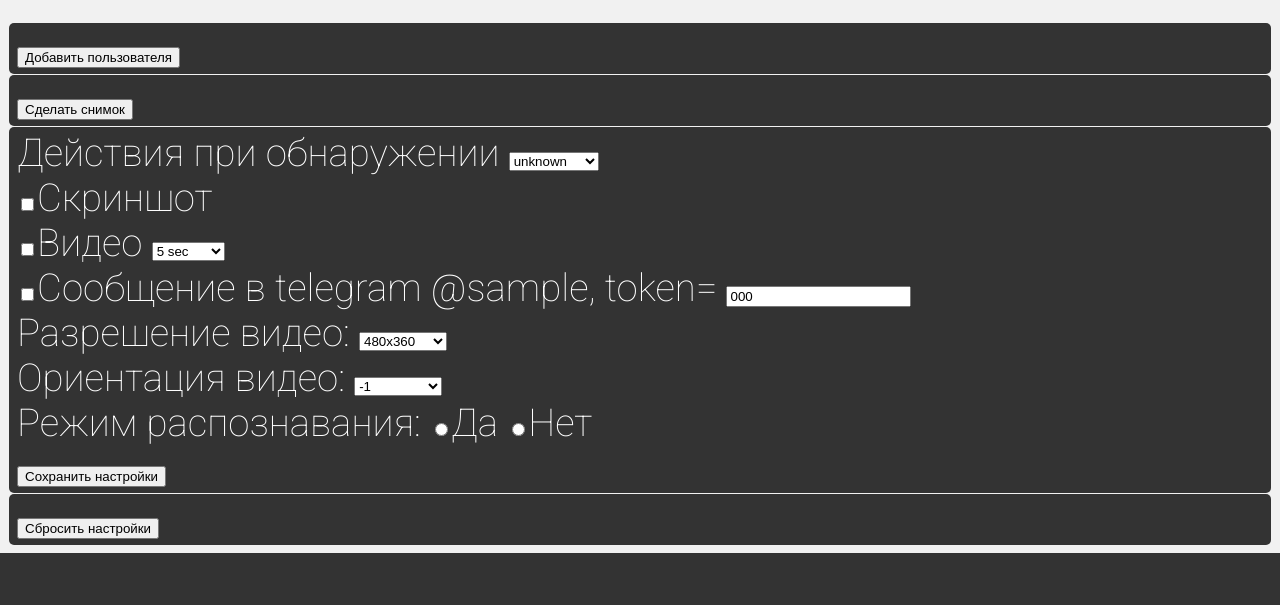
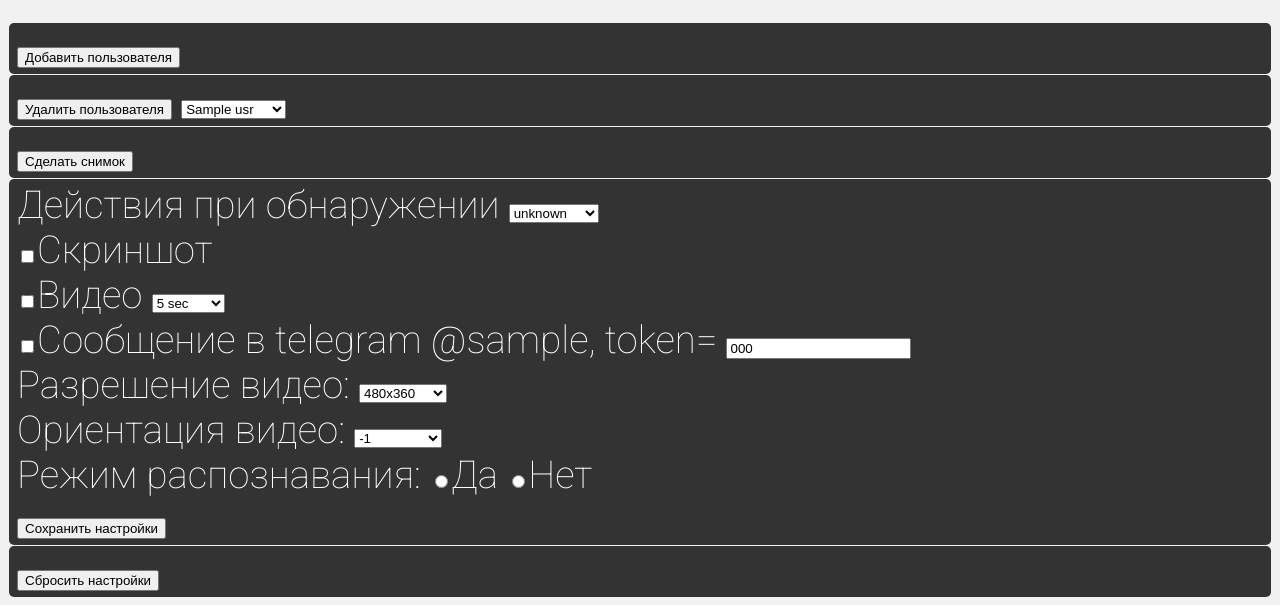
Before and after one commit to Witness-senpai/home-rpi, a Flask app: template server/templates/index.html in a window 1280 px wide. Shown: the part 554-1159 px from the top of the page. Before the commit the page ends 1107 px from the top, so only its background shows below. Run offline with Flask 2, Linux system fonts and the light colour scheme; the template is opened without the code that fills it: most values are stand-ins (such as "Sample title", 1, 10 or a date in 2020); parts of the project's set-up code (start-up, migrations or seed data) failed here and were passed over.

Commit message:
Added ability to delet users

```diff
--- a/server/main.py
+++ b/server/main.py
@@ -75,9 +75,16 @@ def process_settings():
     telegram_token = request.form.get('telegram_token')
     to_default_settings = request.form.get('to_default_settings')
     video_duration = request.form.get('video_duration')
+    del_user = request.form.get('del_user')
     logger.info(request.form)
 
+    print( request.form)
     settings = tools.load_settings()
+    if del_user:
+        print('11111111')
+        for i, usr in enumerate(settings['rec_users']):
+            if usr == del_user:
+                del settings['rec_users'][i]
     if video_duration:
         settings['video_duration'] = video_duration
     if screenshot:
@@ -103,7 +110,7 @@ def process_settings():
         wh = resolution.split('x')
         cam.set(3, int(wh[0])) # set Width
         cam.set(4, int(wh[1])) # set Height
-        #logger.info(f'Change resolution to {wh[0]}x{wh[1]}')
+        logger.info(f'Change resolution to {wh[0]}x{wh[1]}')
         sflag_recognition = False
         start_rec_thread() # Start thread with recognition
     if orientation:
--- a/server/templates/index.html
+++ b/server/templates/index.html
@@ -18,6 +18,19 @@
     <input type="submit" name="add_user" value="Добавить пользователя">
   </form>
 </div>
+
+<div class="settings">
+  <form action="/process_settings" method="POST">
+    <input type="submit" name="to_del_user" value="Удалить пользователя">
+    <select  name="del_user">
+      <option disabled>User to delete</option>
+      {% for usr in rec_users %}
+        <option value="{{ usr }}" >{{ usr }}</option>
+      {% endfor %}
+      </select>
+  </form>
+</div>
+
 
 <div class="settings">
   <form action="/process_settings" method="POST">
```
